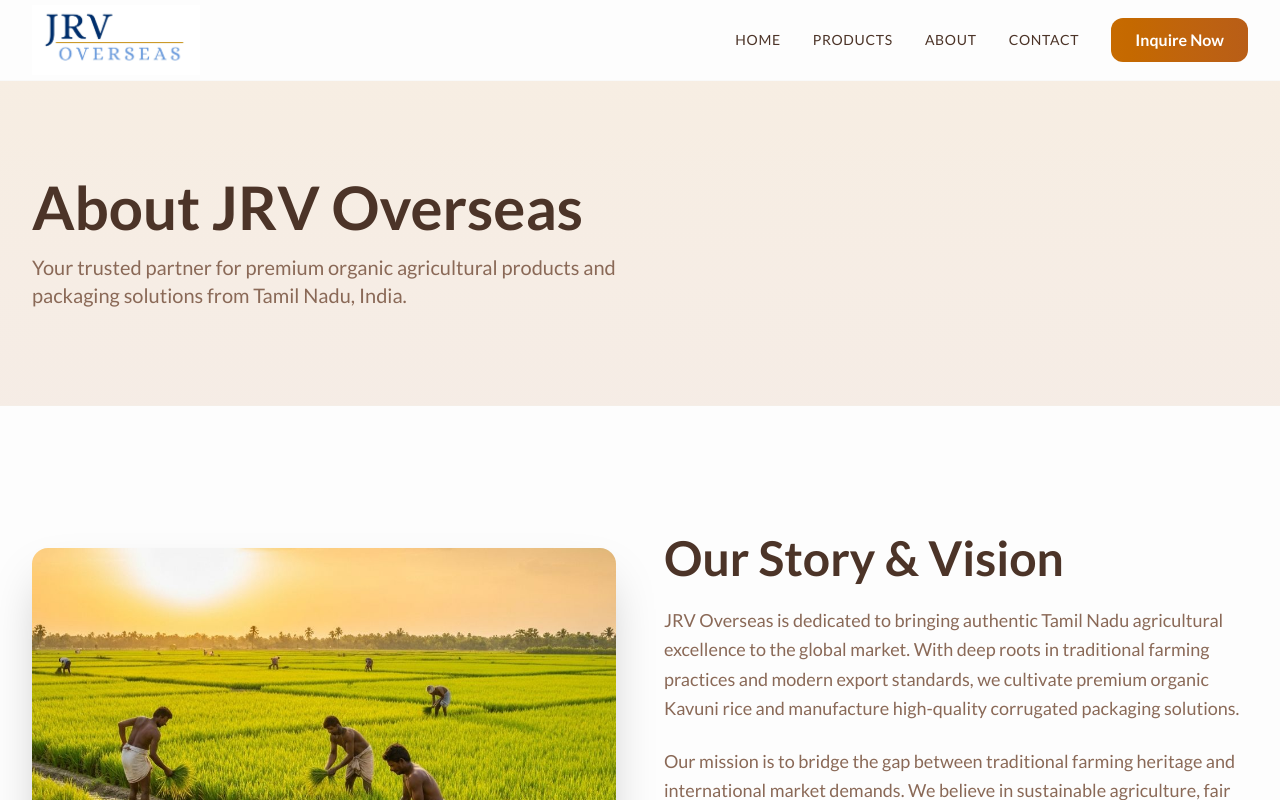
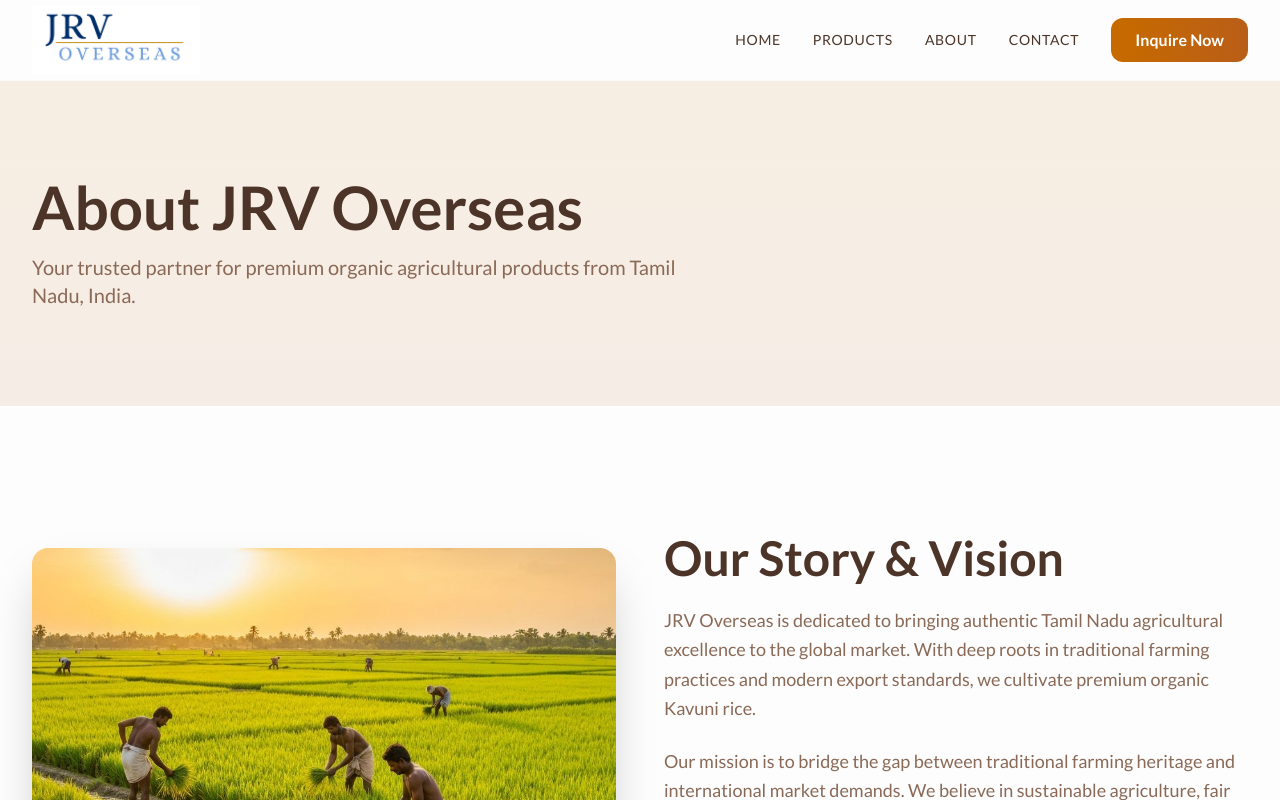
Before and after one commit to bharathkumar8056/jrv-overseas, a Next.js app: page /about in a window 1280 px wide. Shown: the top 800 px of the page. Built offline with nearby package versions, Linux system fonts and the light colour scheme; a web font is replaced by a local one.

Commit message:
Update about section to remove packaging solutions
Removed packaging solutions from the description of JRV Overseas.

```diff
--- a/app/about/page.tsx
+++ b/app/about/page.tsx
@@ -35,7 +35,7 @@ export default function AboutPage() {
             About JRV Overseas
           </h1>
           <p className="text-xl text-muted-foreground max-w-2xl">
-            Your trusted partner for premium organic agricultural products and packaging solutions from Tamil Nadu, India.
+            Your trusted partner for premium organic agricultural products from Tamil Nadu, India.
           </p>
         </div>
       </section>
@@ -57,7 +57,7 @@ export default function AboutPage() {
                 Our Story & Vision
               </h2>
               <p className="text-lg text-muted-foreground leading-relaxed">
-                JRV Overseas is dedicated to bringing authentic Tamil Nadu agricultural excellence to the global market. With deep roots in traditional farming practices and modern export standards, we cultivate premium organic Kavuni rice and manufacture high-quality corrugated packaging solutions.
+                JRV Overseas is dedicated to bringing authentic Tamil Nadu agricultural excellence to the global market. With deep roots in traditional farming practices and modern export standards, we cultivate premium organic Kavuni rice.
               </p>
               <p className="text-lg text-muted-foreground leading-relaxed">
                 Our mission is to bridge the gap between traditional farming heritage and international market demands. We believe in sustainable agriculture, fair practices, and delivering products that bring pride to every buyer.
```
